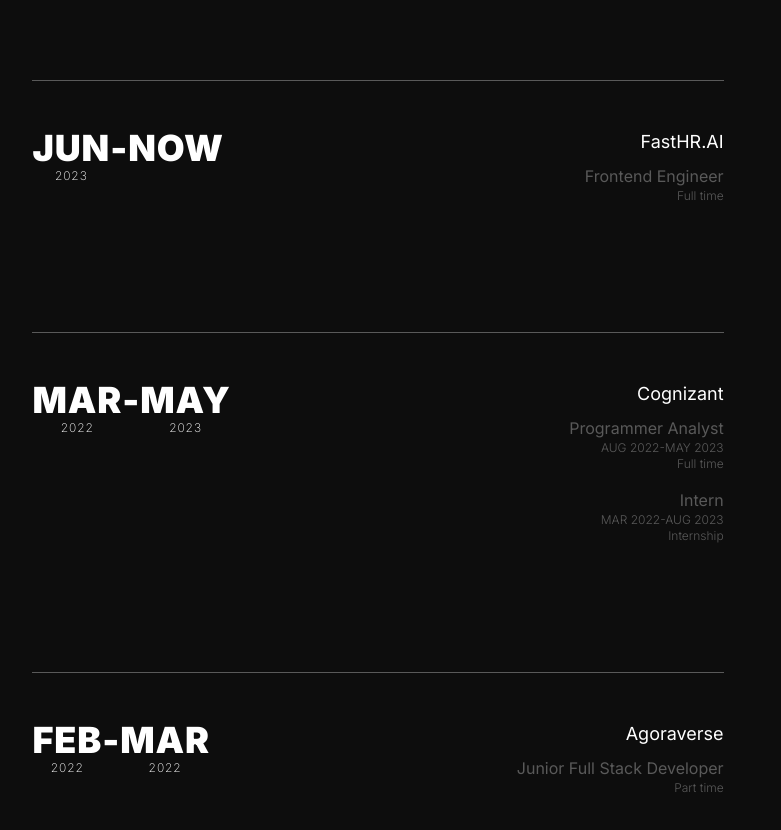
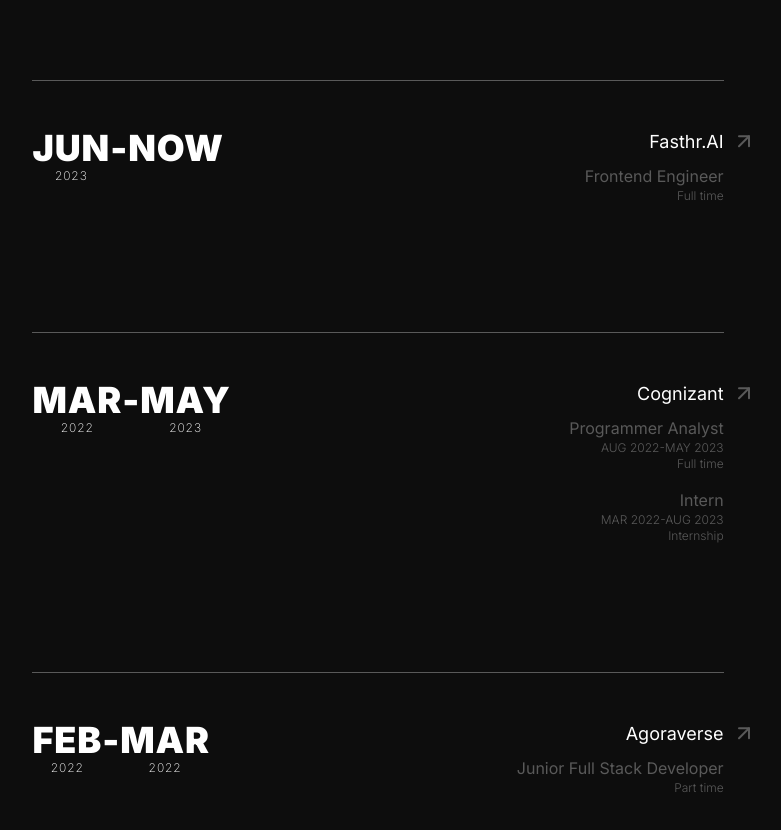
Before and after one commit to joysamaddar/portfolio, a Next.js app: page / in a window 1280 px wide. Shown: the part 2000-2830 px from the top of the page, without its empty margins (262-1043 px from the left). Built offline with nearby package versions, Linux system fonts and the light colour scheme.

Commit message:
Added company links to experience page

```diff
--- a/components/Experience.tsx
+++ b/components/Experience.tsx
@@ -1,6 +1,8 @@
 "use client";
 
 import { motion } from "framer-motion";
+import { ArrowUpRight } from "lucide-react";
+import Link from "next/link";
 import { useRef } from "react";
 
 export default function Experience() {
@@ -21,10 +23,17 @@
             </p>
             -NOW
           </h2>
-          <div className="text-right"><p className="text-lg mb-2">FastHR.AI</p><p className="text-gray">Frontend Engineer</p><p className="text-gray text-xs font-light">Full time</p></div>
+          <div className="text-right relative">
+            <Link href={"https://www.linkedin.com/company/fasthrdotai/"}>
+              <ArrowUpRight className="text-gray absolute top-0 right-[-2rem] translate-y-[5%]" />
+            </Link>
+            <p className="text-lg mb-2">Fasthr.AI</p>
+            <p className="text-gray">Frontend Engineer</p>
+            <p className="text-gray text-xs font-light">Full time</p>
+          </div>
         </div>
         <div className="relative flex flex-row items-start justify-between w-full py-12">
-        <div className="h-[1px] w-full absolute top-0 left-0 bg-gray"></div>
+          <div className="h-[1px] w-full absolute top-0 left-0 bg-gray"></div>
           <h2 className="uppercase font-black text-4xl tracking-wide flex flex-row">
             <p className="flex flex-col items-center justify-center">
               <span>MAR</span>
@@ -36,24 +45,31 @@
               <span className="font-extralight text-xs">2023</span>
             </p>
           </h2>
-          <div className="text-right">
+          <div className="text-right relative">
+            <Link href={"https://www.linkedin.com/company/cognizant/"}>
+              <ArrowUpRight className="text-gray absolute top-0 right-[-2rem] translate-y-[5%]" />
+            </Link>
             <p className="text-lg mb-2">Cognizant</p>
             <div className="flex flex-col gap-4">
               <div>
                 <p className="text-gray">Programmer Analyst</p>
-                <p className="text-gray text-xs font-light">AUG 2022-MAY 2023</p>
+                <p className="text-gray text-xs font-light">
+                  AUG 2022-MAY 2023
+                </p>
                 <p className="text-gray text-xs font-light">Full time</p>
               </div>
               <div>
                 <p className="text-gray">Intern</p>
-                <p className="text-gray text-xs font-light">MAR 2022-AUG 2023</p>
+                <p className="text-gray text-xs font-light">
+                  MAR 2022-AUG 2023
+                </p>
                 <p className="text-gray text-xs font-light">Internship</p>
               </div>
             </div>
-            </div>
+          </div>
         </div>
         <div className="relative flex flex-row items-start justify-between w-full py-12">
-        <div className="h-[1px] w-full absolute top-0 left-0 bg-gray"></div>
+          <div className="h-[1px] w-full absolute top-0 left-0 bg-gray"></div>
           <h2 className="uppercase font-black text-4xl tracking-wide flex flex-row">
             <p className="flex flex-col items-center justify-center">
               <span>FEB</span>
@@ -65,7 +81,14 @@
               <span className="font-extralight text-xs">2022</span>
             </p>
           </h2>
-          <div className="text-right"><p className="text-lg mb-2">Agoraverse</p><p className="text-gray">Junior Full Stack Developer</p><p className="text-gray text-xs font-light">Part time</p></div>
+          <div className="text-right relative">
+            <Link href={"https://www.linkedin.com/company/agoraverse/"}>
+              <ArrowUpRight className="text-gray absolute top-0 right-[-2rem] translate-y-[5%]" />
+            </Link>
+            <p className="text-lg mb-2">Agoraverse</p>
+            <p className="text-gray">Junior Full Stack Developer</p>
+            <p className="text-gray text-xs font-light">Part time</p>
+          </div>
         </div>
       </div>
     </section>
```
